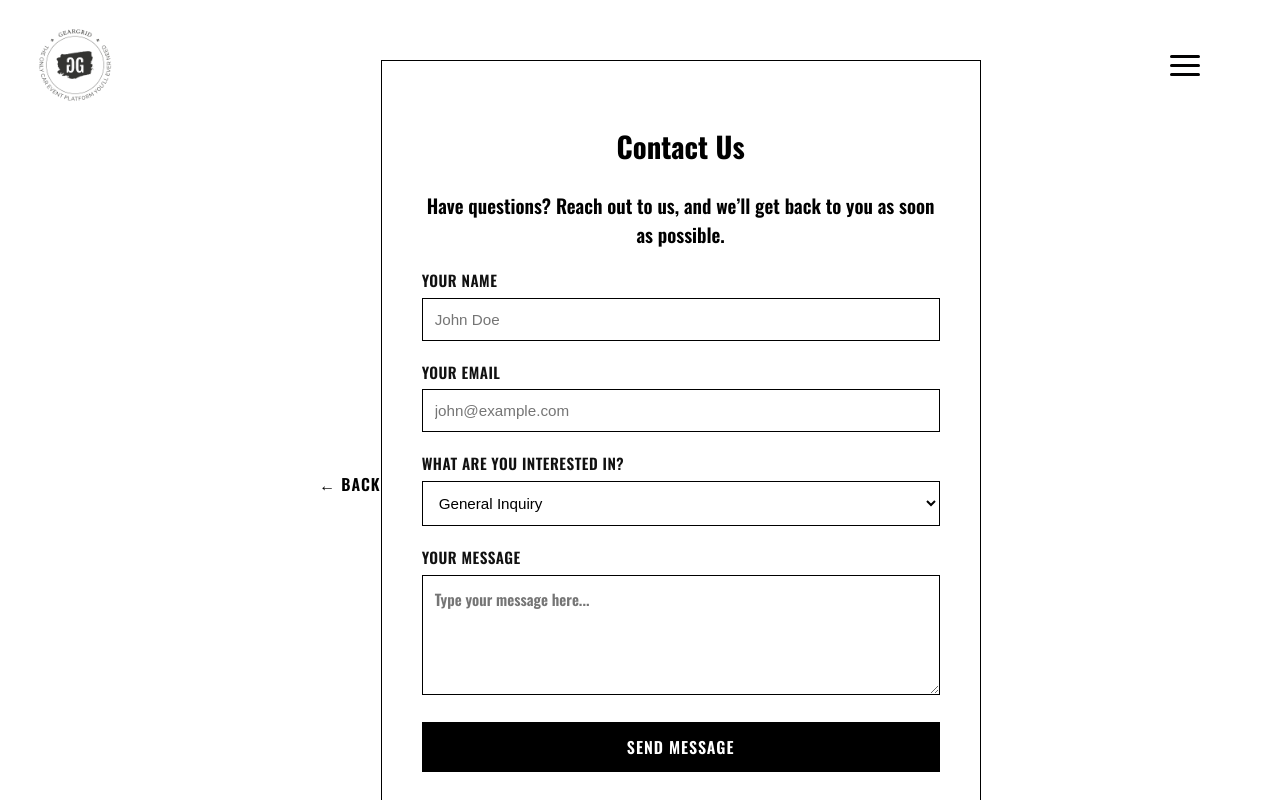
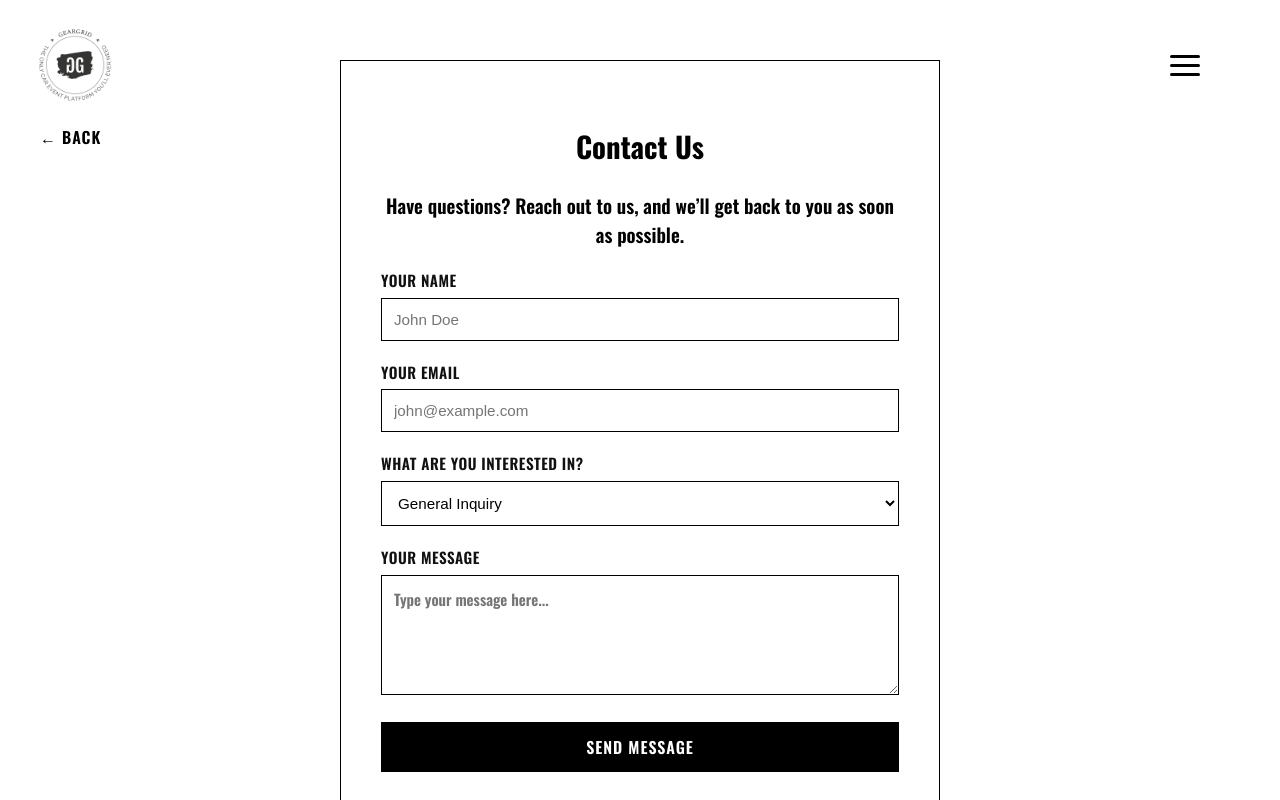
Before and after one commit to ade6l9/geargrid-client, a React (Create React App) app: page /contact in a window 1280 px wide. Built offline with nearby package versions, Linux system fonts and the light colour scheme.

Commit message:
back buttons UI fixed

```diff
--- a/src/css/BusinessDetail.css
+++ b/src/css/BusinessDetail.css
@@ -352,10 +352,11 @@
   }
 }
 
-/* Scoped Back Button */
-.business-detail-container .back-button {
-  margin-top: 115px;
-  margin-left: 20px;
+/* ===  Back Button Offset  === */
+.back-button {
+  position: absolute;
+  top: 125px;
+  left: 40px;
   font-family: 'Oswald', sans-serif;
   background: none;
   border: none;
@@ -366,8 +367,9 @@
   padding: 0;
   text-transform: uppercase;
   letter-spacing: 1px;
+  z-index: 10;
 }
 
-.business-detail-container .back-button:hover {
+.back-button:hover {
   text-decoration: underline;
 }
--- a/src/css/Contact.css
+++ b/src/css/Contact.css
@@ -142,10 +142,11 @@
   color: #000;
 }
 
-/* === Scoped Back Button Offset — ONLY on Contact Page === */
-.contact-page .back-button {
-  margin-top: 115px;
-  margin-left: 20px;
+/* ===  Back Button Offset  === */
+.back-button {
+  position: absolute;
+  top: 125px;
+  left: 40px;
   font-family: 'Oswald', sans-serif;
   background: none;
   border: none;
@@ -156,8 +157,9 @@
   padding: 0;
   text-transform: uppercase;
   letter-spacing: 1px;
+  z-index: 10;
 }
 
-.contact-page .back-button:hover {
+.back-button:hover {
   text-decoration: underline;
 }
--- a/src/css/OrganizeEvent.css
+++ b/src/css/OrganizeEvent.css
@@ -162,10 +162,11 @@
   cursor: not-allowed;
 }
 
-/* === Scoped Back Button Offset — ONLY on OrganizeEvent Page === */
-.organize-event-page .back-button {
-  margin-top: 115px;
-  margin-left: 20px;
+/* ===  Back Button Offset  === */
+.back-button {
+  position: absolute;
+  top: 125px;
+  left: 40px;
   font-family: 'Oswald', sans-serif;
   background: none;
   border: none;
@@ -176,8 +177,9 @@
   padding: 0;
   text-transform: uppercase;
   letter-spacing: 1px;
+  z-index: 10;
 }
 
-.organize-event-page .back-button:hover {
+.back-button:hover {
   text-decoration: underline;
 }
```
